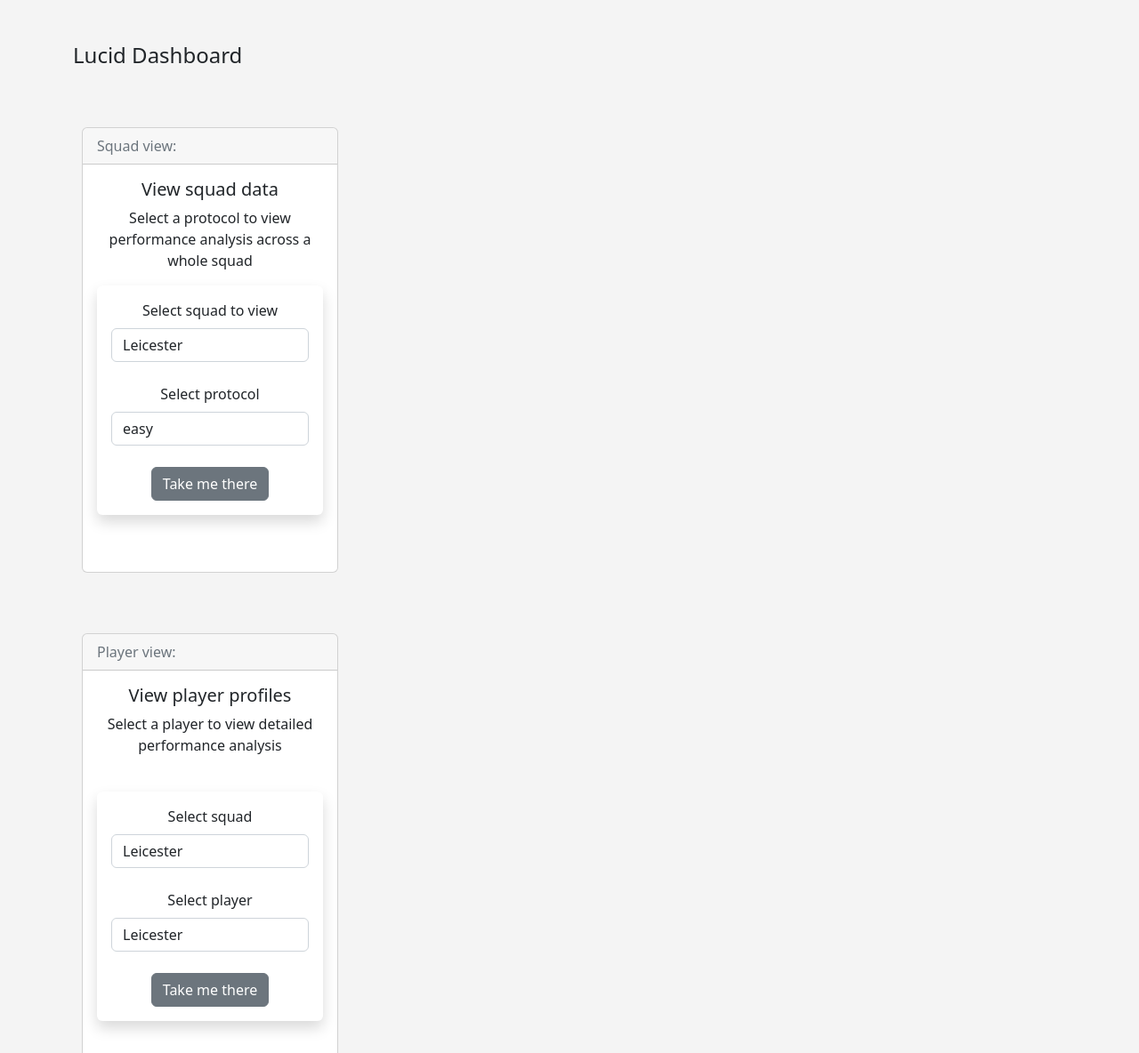
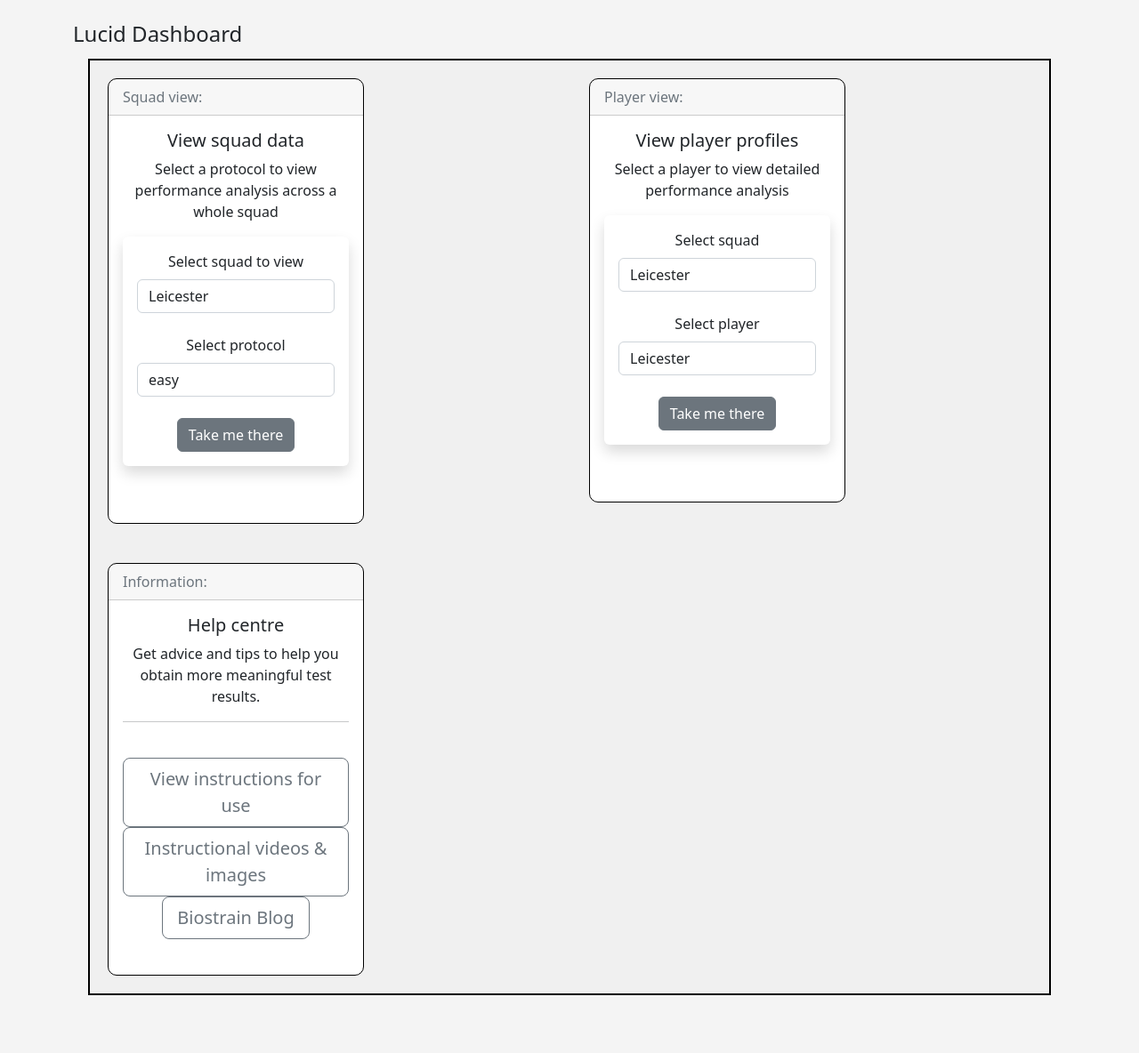
Before and after one commit to Ruariii/Biostrain-web-portal, a Flask app: page /dashboard in a window 1280 px wide. Shown: the part 75-1259 px from the top of the page at 89% size. Run offline with Flask 3, Linux system fonts and the light colour scheme; a user stored in the database is signed in.

Commit message:
updated dashboard layout

```diff
--- a/templates/base.html
+++ b/templates/base.html
@@ -8,6 +8,107 @@
 </head>
 <html lang="en">
 <link rel="icon" type="image/x-icon" href="/static/images/favicon.ico">
+
+<style>
+		.container {
+			display: flex;
+			flex-wrap: wrap;
+			max-width: 100%;
+		}
+		.button.selected {
+		   background-color: #333;
+		   color: #ccc;
+	    }
+		.small-tile {
+			flex: 1 0 calc(33.33% - 10px);
+			margin: 5px;
+			padding: 10px;
+			background-color: #f0f0f0;
+		  	border: 1px solid #000;
+			cursor: pointer;
+			text-align: center;
+
+		}
+
+		.table-container {
+		  overflow-x: auto;
+		  max-width: 100%;
+		  font-size: 0.6rem; /* Adjust the font size as needed */
+		}
+
+
+		.large-tile {
+			flex: 1 0 calc(66.66% - 10px);
+			max-width: 100%;
+			margin: 5px;
+			padding: 10px;
+			background-color: #f0f0f0;
+		  	border: 2px solid #000;
+			display: block;
+		}
+
+		.small-tile.selected {
+			background-color: #333;
+			color: #ccc;
+		  	border: 1px solid #000;
+		}
+
+		.info-icon {
+		  position: relative;
+		  display: inline-block;
+		  width: 200%
+		}
+
+		.info-icon__symbol {
+		  display: inline-block;
+		  font-size: 0.5rem; /* Adjust the font size as needed */
+		  line-height: 1;
+		  text-align: center;
+		  background-color: #333;
+		  border-radius: 50%;
+		  color: #fff;
+		  font-weight: bold;
+		  cursor: pointer;
+		  padding: 0.5em;
+		  width: 1rem;
+		  height: 1rem;
+		}
+
+		.info-icon__content {
+		  position: absolute;
+		  top: calc(100% + 1em); /* Adjust the spacing between icon and content as needed */
+		  left: 0;
+		  width: 100%; /* Expand to the width of the container */
+		  max-width: 300px; /* Set a maximum width for the content */
+		  padding: 0.5em;
+		  background-color: #fff;
+		  border: 1px solid #000;
+		  border-radius: 4px;
+		  box-shadow: 0 2px 4px rgba(0, 0, 0, 0.2);
+		  visibility: hidden;
+		  opacity: 0;
+		  transition: opacity 0.3s ease;
+		}
+
+		.info-icon:hover .info-icon__content {
+		  visibility: visible;
+		  opacity: 1;
+		  background-color: #fff;
+		}
+		body {
+		  overflow-x: hidden;
+		}
+		.rounded-border {
+		  border: 1px solid #000; /* Set the border style */
+		  border-radius: 10px; /* Set the border radius for rounded edges */
+		}
+
+		.custom-dropdown {
+		  width: 100%;
+		}
+
+
+	</style>
 
 <nav class="navbar navbar-expand-lg bg-light">
   <div class="container-fluid">
--- a/templates/dashboard.html
+++ b/templates/dashboard.html
@@ -19,14 +19,13 @@
       </div>
 
     {% endfor %}
-    <br>
   </div>
   <h4> {{current_user.username|capitalize}} Dashboard </h4>
-  <div class="button">
-    <a class="nav-link" href="{{ url_for('playernew') }}"> </a>
-  </div>
-  <br><br>
-  <div class="card text-center">
+  <div class="container">
+    <div class="large-tile">
+      <div class="row">
+        <div class="col-md-6">
+            <div class="card text-center rounded-border">
               <div class="card-header text-muted" style="text-align:left">
                 Squad view: </div>
               <div class="card-body">
@@ -78,16 +77,14 @@
             </div>
             </div>
             </div>
-<br><br>
-    <div class="card text-center">
+        </div>
+        <div class="col-md-6">
+          <div class="card text-center rounded-border">
   <div class="card-header text-muted" style="text-align:left">
     Player view: </div>
   <div class="card-body">
     <h5 class="card-title">View player profiles</h5>
     <p class="card-text">Select a player to view detailed performance analysis</p>
-    <br>
-
-
     <div class="shadow p-3 mb-5 bg-body rounded">
       <form method="POST">
         {{ form.player.csrf_token }}
@@ -129,9 +126,14 @@
       </div>
     </div>
       </div>
-  <br><br>
+        </div>
+      </div>
 
-    <div class="card text-center">
+
+<br>
+    <div class="row align-items-center">
+      <div class="col-md-12">
+        <div class="card text-center rounded-border">
   <div class="card-header text-muted" style="text-align:left"> Information: </div>
   <div class="card-body">
     <h5 class="card-title">Help centre</h5>
@@ -151,13 +153,10 @@
     </div>
     <br>
   </div>
-
-
-
-
-
-
-
+  </div>
+      </div>
+    </div>
+    </div>
 </div>
   <br><br>
   </body>
--- a/templates/playerinfo.html
+++ b/templates/playerinfo.html
@@ -147,7 +147,7 @@
         scales: {
             y:{
               min:0,
-              max: 25,
+              max: 50,
               title:{
                 color: 'black',
                 text: 'Number of completed tests',
```
Also changed, not shown: templates/playernew.html (+0 -99 lines), templates/progresstracker.html (+6 -4 lines). Lines whose indentation alone changed are shown as unchanged.
